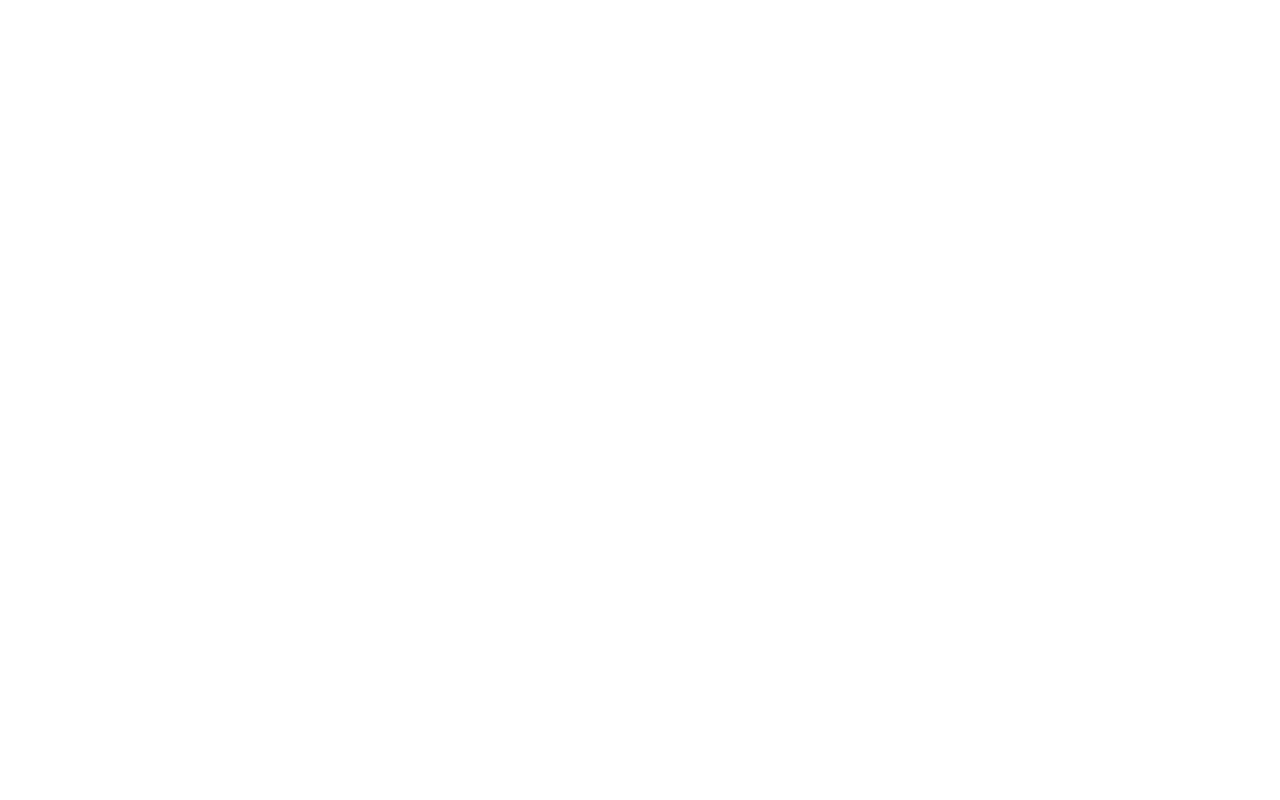
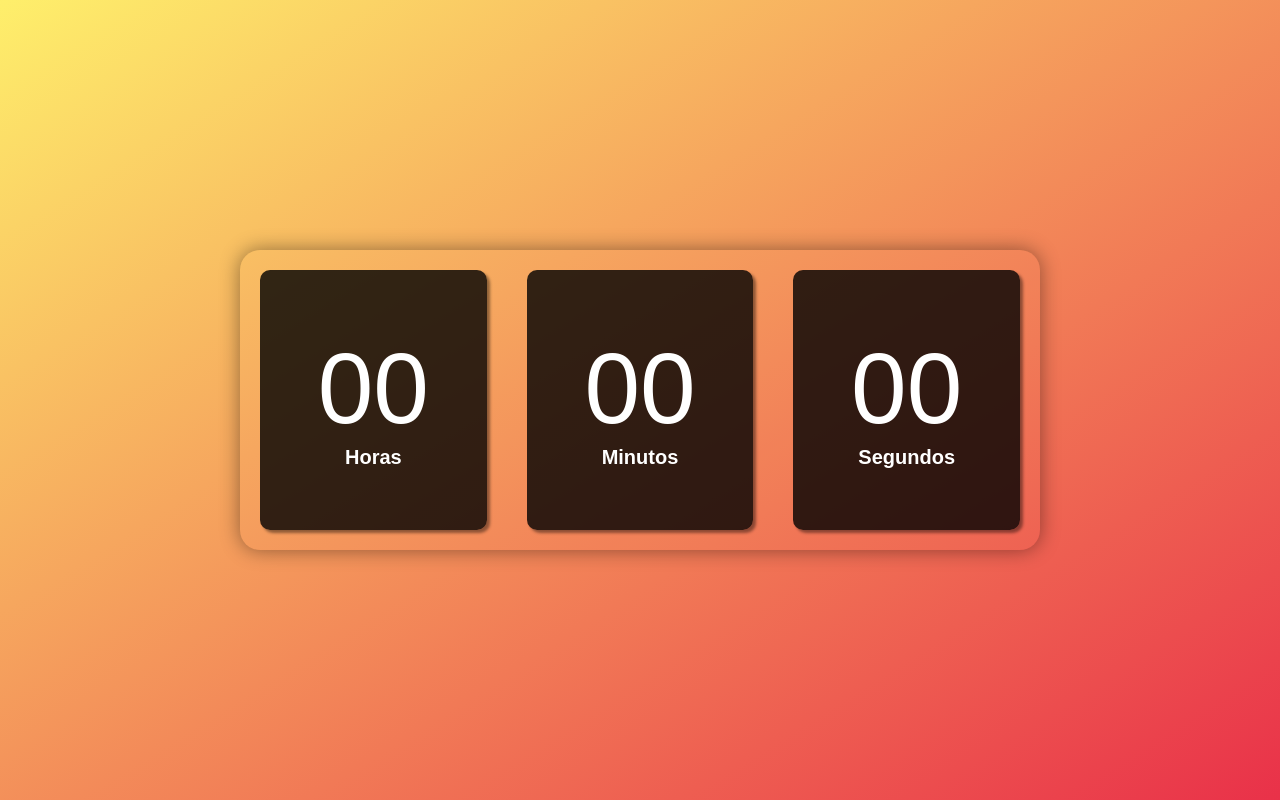
Before and after one commit to jooluisrm/relogio_digital, a plain HTML site: page index.html in a window 1280 px wide. Drawn offline with Linux system fonts and the light colour scheme.

Commit message:
HTML & CSS feito

```diff
--- a/assets/css/style.css
+++ b/assets/css/style.css
@@ -5,3 +5,46 @@
     box-sizing: border-box;
     font-size: 14px;
 }
+body {
+    background: linear-gradient(to bottom right, #FEEF6B, #E93149);
+    display: flex;
+    justify-content: center;
+    align-items: center;
+    height: 100vh;
+    width: 100%;
+}
+.container {
+    padding: 20px;
+    border-radius: 20px;
+    background-color: rgba(255, 255, 255, 0.005);
+    height: 300px;
+    width: 800px;
+    display: grid;
+    grid-template-columns: repeat(3, 1fr);
+    gap: 40px;
+    box-shadow: 0px 0px 20px rgba(0, 0, 0, 0.418);
+
+}
+
+.container .grid-colum {
+    background-color: rgba(0, 0, 0, 0.800);
+    border-radius: 10px;
+    box-shadow: 3px 3px 3px rgba(0, 0, 0, 0.418);
+}
+
+.grid-colum .info-container {
+    color: white;
+    display: flex;
+    flex-direction: column;
+    align-items: center;
+    justify-content: center;
+    height: 100%;
+    transition: all 0.3s;
+}
+.info-container .horas {
+    font-size: 100px;
+}
+.info-container .text {
+    font-size: 20px;
+    font-weight: bold;
+}
--- a/index.html
+++ b/index.html
@@ -8,7 +8,26 @@
 </head>
 <body>
 
-
+    <div class="container">
+        <div class="grid-colum">
+            <div class="info-container">
+                <div class="horas">00</div>
+                <div class="text">Horas</div>
+            </div>
+        </div>
+        <div class="grid-colum">
+            <div class="info-container">
+                <div class="horas">00</div>
+                <div class="text">Minutos</div>
+            </div>
+        </div>
+        <div class="grid-colum">
+            <div class="info-container">
+                <div class="horas">00</div>
+                <div class="text">Segundos</div>
+            </div>
+        </div>
+    </div>
 
 
     <script src="assets/js/script.js"></script>
```
